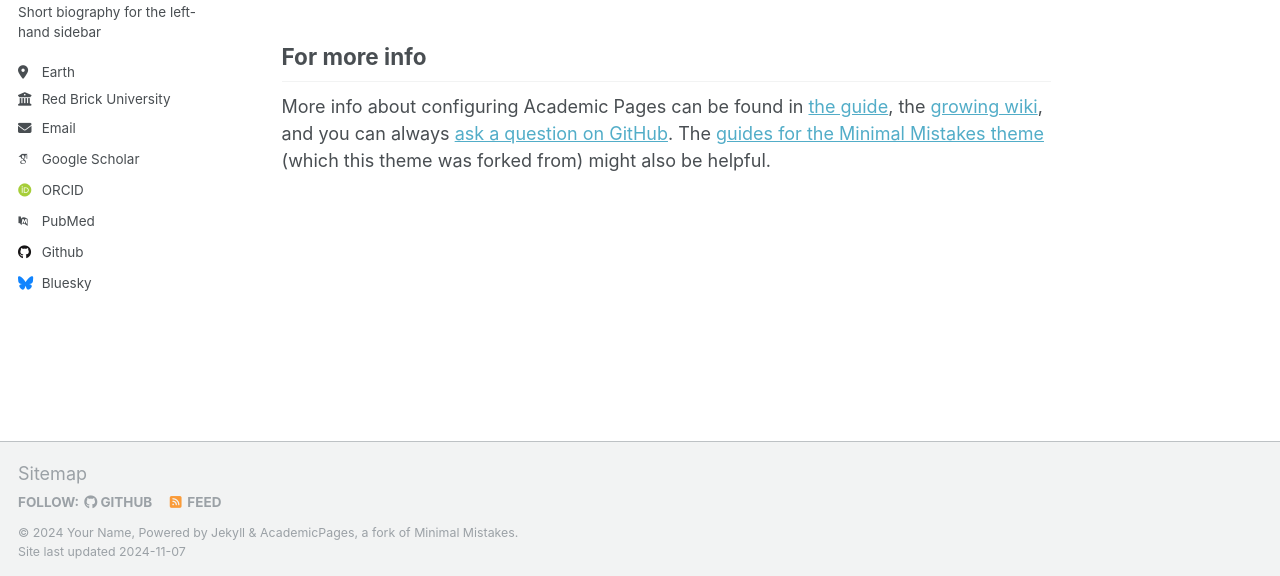
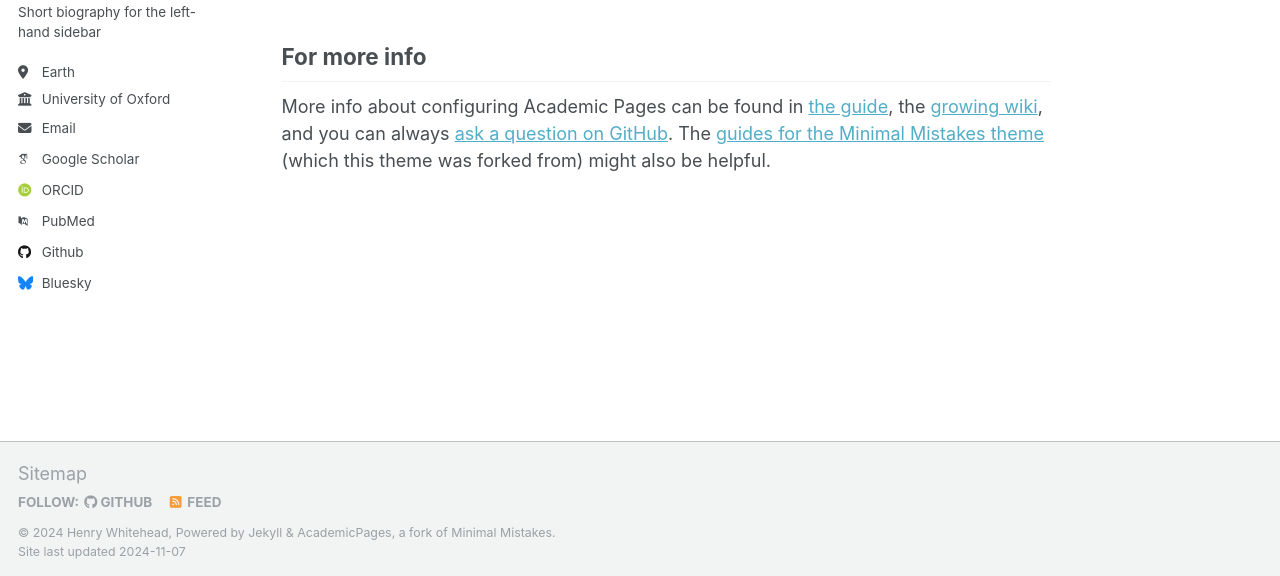
Before and after one commit to hwhitehead/hwhitehead.github.io, a Jekyll site: the page built from _pages/about.md, in a window 1280 px wide and 900 px high, scrolled down 2643 px. Shown: the part 321-897 px from the top of the window. Built offline with Jekyll 4.4.1, drawn with Linux system fonts in a browser that asks for light colours; some web fonts are replaced.

Commit message:
updated config

```diff
--- a/_config.yml
+++ b/_config.yml
@@ -10,9 +10,9 @@
 locale                   : "en-US"
 title                    : "Henry Whitehead"
 title_separator          : "-"
-name                     : &name "Your Name"
+name                     : &name "Henry Whitehead"
 description              : &description "personal description"
-url                      : https://academicpages.github.io # the base hostname & protocol for your site e.g. "https://mmistakes.github.io"
+url                      : https://hwhitehead.github.io # the base hostname & protocol for your site e.g. "https://mmistakes.github.io"
 baseurl                  : "" # the subpath of your site, e.g. "/blog"
 repository               : "academicpages/academicpages.github.io"
 
@@ -26,9 +26,9 @@ author:
   pronouns         : # example: "she/her"
   bio              : "Short biography for the left-hand sidebar"
   location         : "Earth"
-  employer         : "Red Brick University"
+  employer         : "University of Oxford"
   uri              : # URL
-  email            : "none@example.org"
+  email            : "henry.whitehead@physics.ox.ac.uk"
 
   # Academic websites
   arxiv            : # URL - Update with the correct link to your profile
@@ -44,7 +44,7 @@ author:
   bitbucket        : # Username - Update with your username on the site
   codepen          : # Username
   dribbble         : # Username
-  github           : "academicpages"
+  github           : "hwhitehead"
   kaggle           : # Username
   stackoverflow    : # User number or user number and name (i.e., use "1" or "1/jeff-atwood")
 
```
